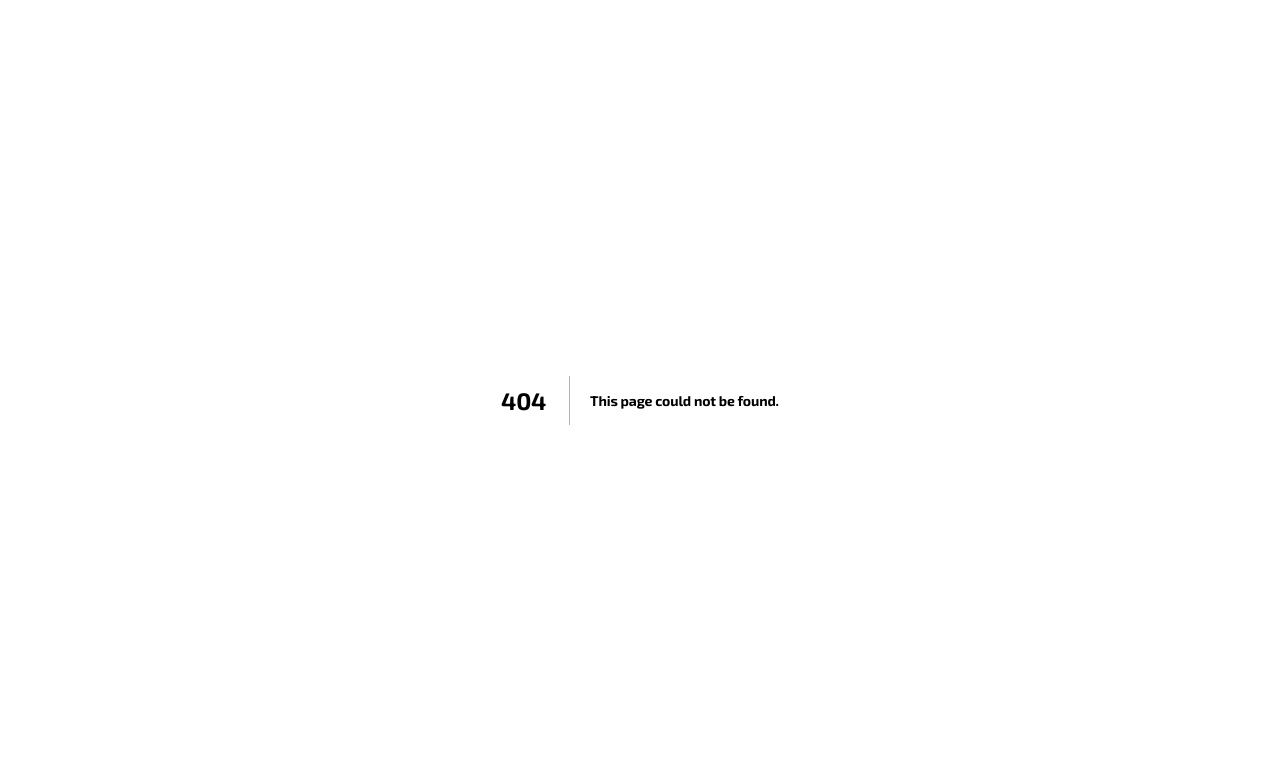
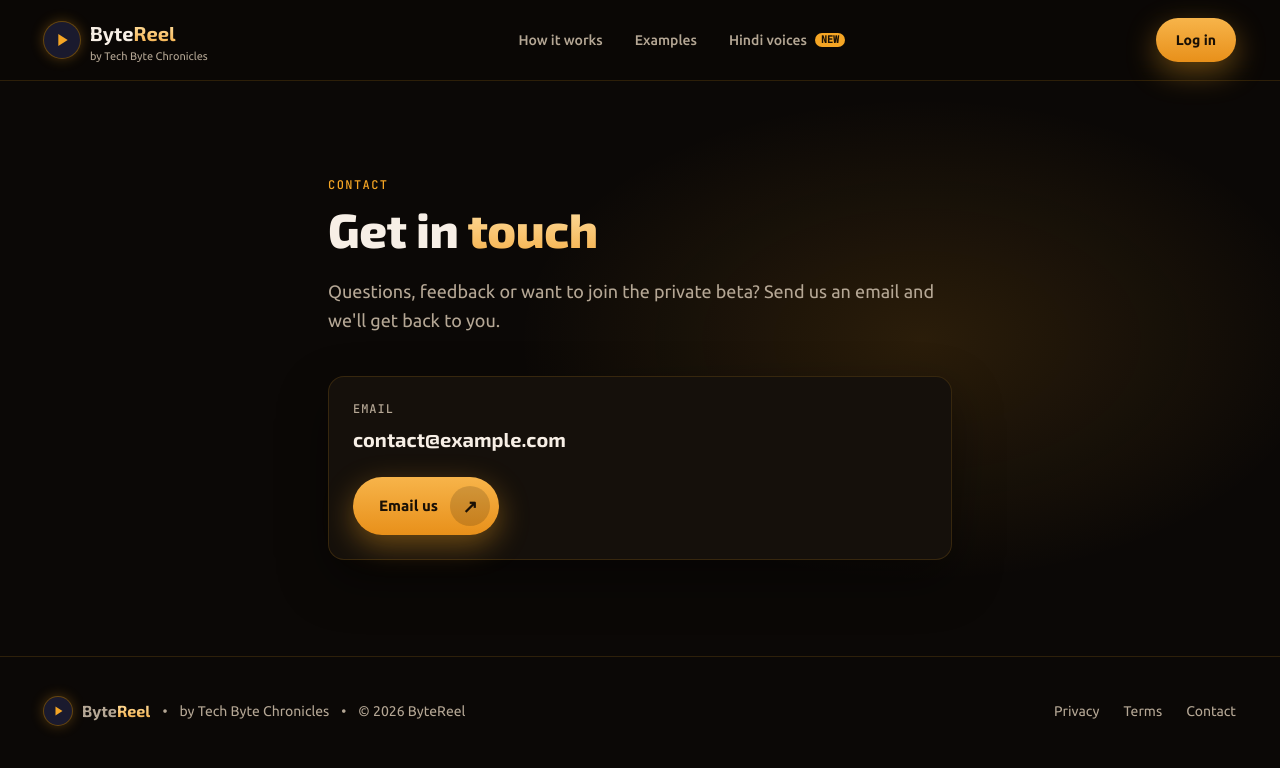
Before and after one commit to ankitsaini001/chronicles-video-ai, a Next.js app in the folder apps/web/: page /contact in a window 1280 px wide. Before the commit this address had no page. Shown: the top 768 px of the page. Built offline with nearby package versions, Linux system fonts and the light colour scheme.

Commit message:
F03: Contact page with an email link (dummy address for now)

```diff
--- /dev/null
+++ b/apps/web/app/contact/page.tsx
@@ -0,0 +1,40 @@
+import type { Metadata } from "next";
+import { SiteFooter } from "@/components/home/SiteFooter";
+import { SiteHeader } from "@/components/home/SiteHeader";
+import { Button, Card } from "@/components/ui";
+import { CONTACT_EMAIL } from "@/lib/site";
+
+// Contact page (F03). No Stitch design; built from the home page's parts and brand tokens.
+// The email address is a dummy for now (see lib/site.ts).
+
+export const metadata: Metadata = {
+  title: "Contact",
+  description: "Questions, feedback or beta access? Email the ByteReel team.",
+};
+
+export default function ContactPage() {
+  return (
+    <>
+      <SiteHeader />
+      <main className="bg-atmosphere border-b border-line">
+        <div className="mx-auto max-w-2xl px-4 py-16 sm:px-6 md:py-24">
+          <p className="font-mono text-xs font-medium uppercase tracking-[0.12em] text-amber">Contact</p>
+          <h1 className="mt-3 text-4xl font-extrabold sm:text-5xl">
+            Get in <span className="text-gradient-gold">touch</span>
+          </h1>
+          <p className="mt-6 text-base leading-relaxed text-muted sm:text-lg">
+            Questions, feedback or want to join the private beta? Send us an email and we&apos;ll get back to you.
+          </p>
+          <Card className="mt-10">
+            <p className="font-mono text-xs uppercase tracking-[0.08em] text-muted">Email</p>
+            <p className="mt-2 font-display text-xl font-bold break-all">{CONTACT_EMAIL}</p>
+            <div className="mt-6">
+              <Button href={`mailto:${CONTACT_EMAIL}`}>Email us</Button>
+            </div>
+          </Card>
+        </div>
+      </main>
+      <SiteFooter />
+    </>
+  );
+}
--- /dev/null
+++ b/apps/web/lib/site.ts
@@ -0,0 +1,8 @@
+// Site-wide settings shown on public pages.
+
+/**
+ * Where "Contact us" emails go.
+ * TEMPORARY: a dummy testing address (example.com is reserved for examples, so mail goes nowhere).
+ * Replace with the real ByteReel address before launch (tracked in F38).
+ */
+export const CONTACT_EMAIL = "contact@example.com";
```
